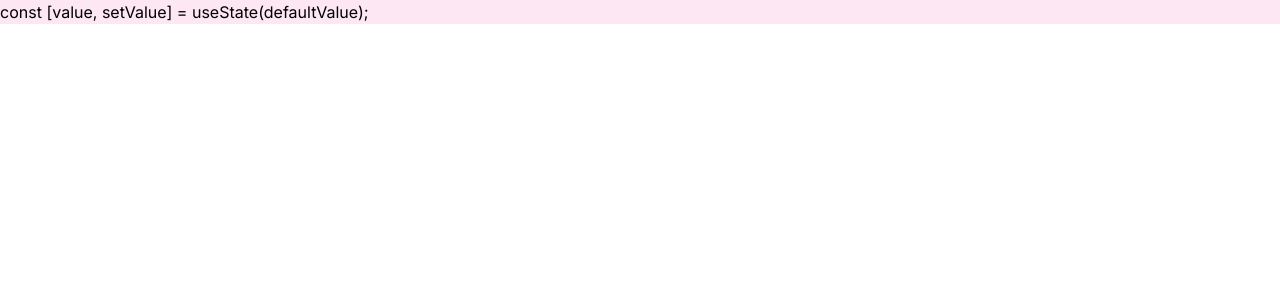
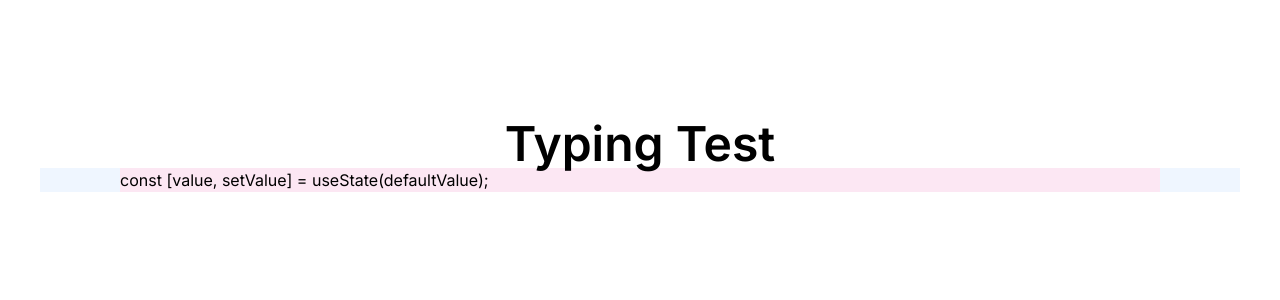
Before and after one commit to Joong-Sunny/codeRacer, a Next.js app: page / in a window 1280 px wide. Shown: the top 300 px of the page. Built offline with nearby package versions, Linux system fonts and the light colour scheme.

Commit message:
✨adding css (background Color to <Sentence>)

```diff
--- a/src/app/page.tsx
+++ b/src/app/page.tsx
@@ -21,8 +21,17 @@ export default function Home() {
   };
 
   return (
-    <div ref={containerRef} onKeyDown={handleKeyDown} tabIndex={0} style={{ outline: 'none' }}>
-      <Sentence text={text} userInputText={userInputText} />
+    <div className="pt-20 px-10">
+      <h1 className="text-5xl font-semibold text-center mt-10 "> Typing Test</h1>
+      <div
+        className="bg-blue-50 px-20"
+        ref={containerRef}
+        onKeyDown={handleKeyDown}
+        tabIndex={0}
+        style={{ outline: 'none' }}
+      >
+        <Sentence text={text} userInputText={userInputText} />
+      </div>
     </div>
   );
 }
```
